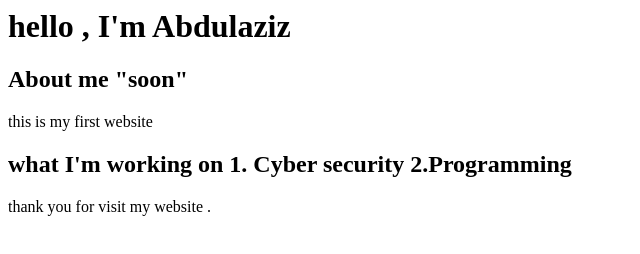
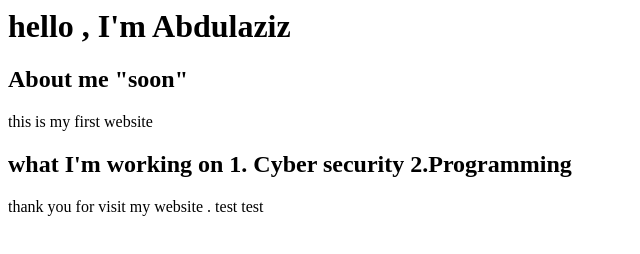
Before and after one commit to Proskills2/neww, a plain HTML site: page index.html in a window 1280 px wide. Shown: the full height of the page, 0-640 px from the left. Drawn offline with Linux system fonts and the light colour scheme.

Commit message:
Update index.html

```diff
--- a/index.html
+++ b/index.html
@@ -12,7 +12,7 @@
             1. Cyber security
             2.Programming
         </h2>
-        <p>  thank you for visit my website .
+        <p>  thank you for visit my website . test test
 
         </p>
     </body>
```
